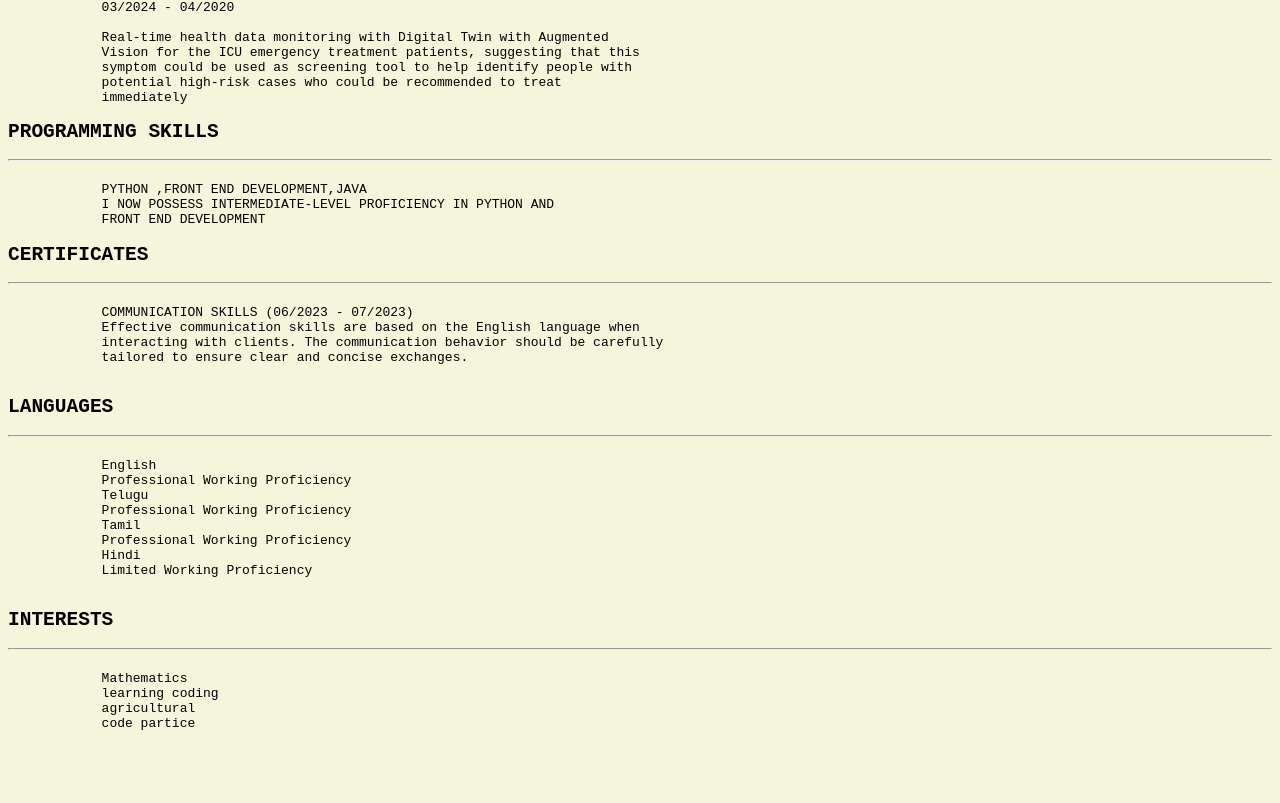
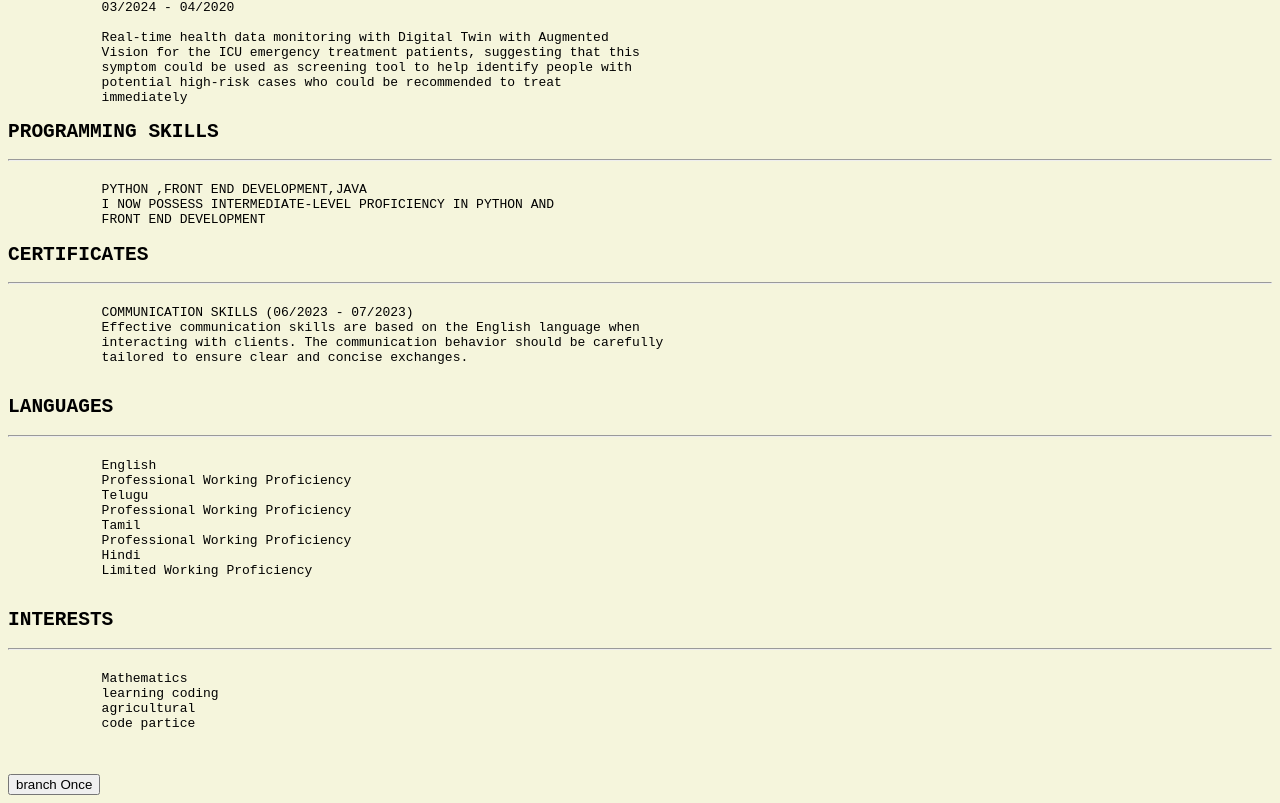
Before and after one commit to chedulurupavan/wiki1, a plain HTML site: page index.html in a window 1280 px wide. Shown: the part 1984-2787 px from the top of the page. Before the commit the page ends 2758 px from the top, so only its background shows below. Drawn offline with Linux system fonts and the light colour scheme.

Commit message:
new future

```diff
--- a/index.html
+++ b/index.html
@@ -140,5 +140,10 @@ SECONDARY SCHOOL CERTIFICATE
             code partice
 
             </pre>
+
+            <button>
+
+                branch Once
+            </button>
     </body>
 </html>
```
